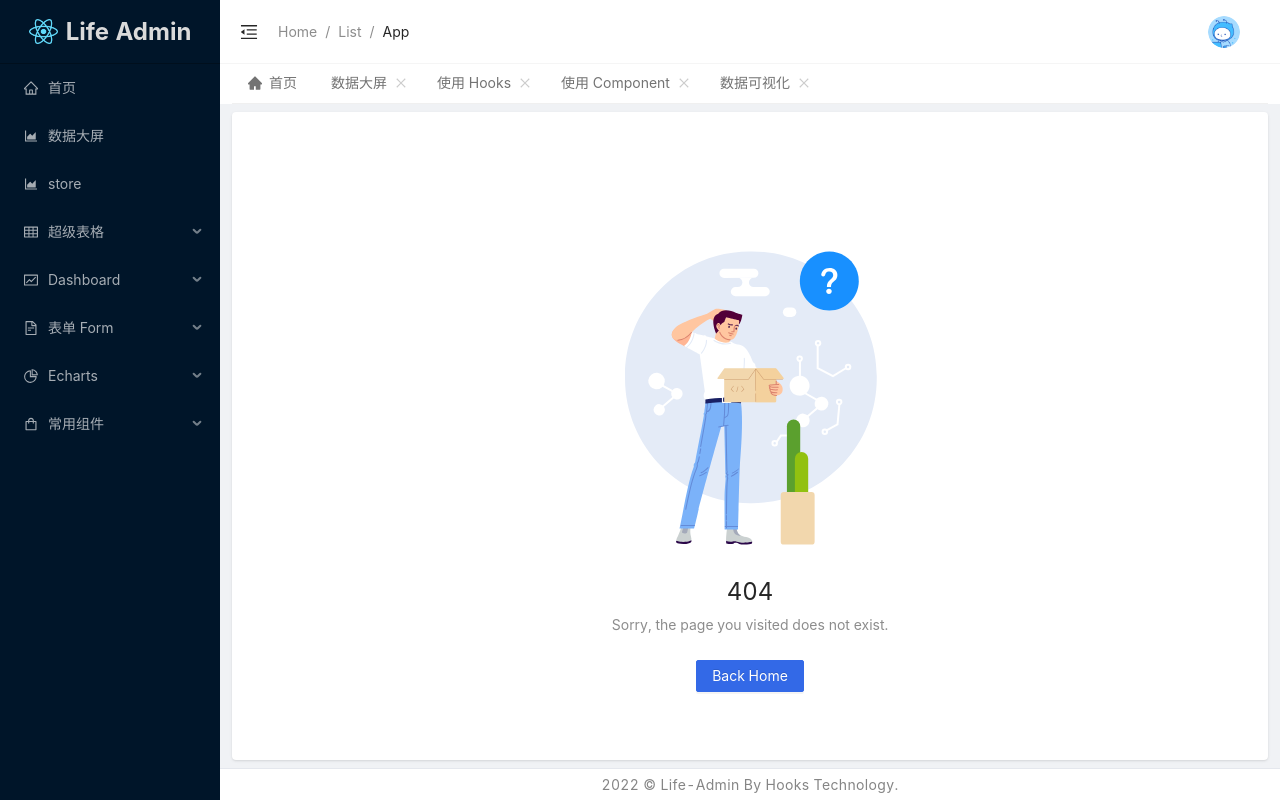
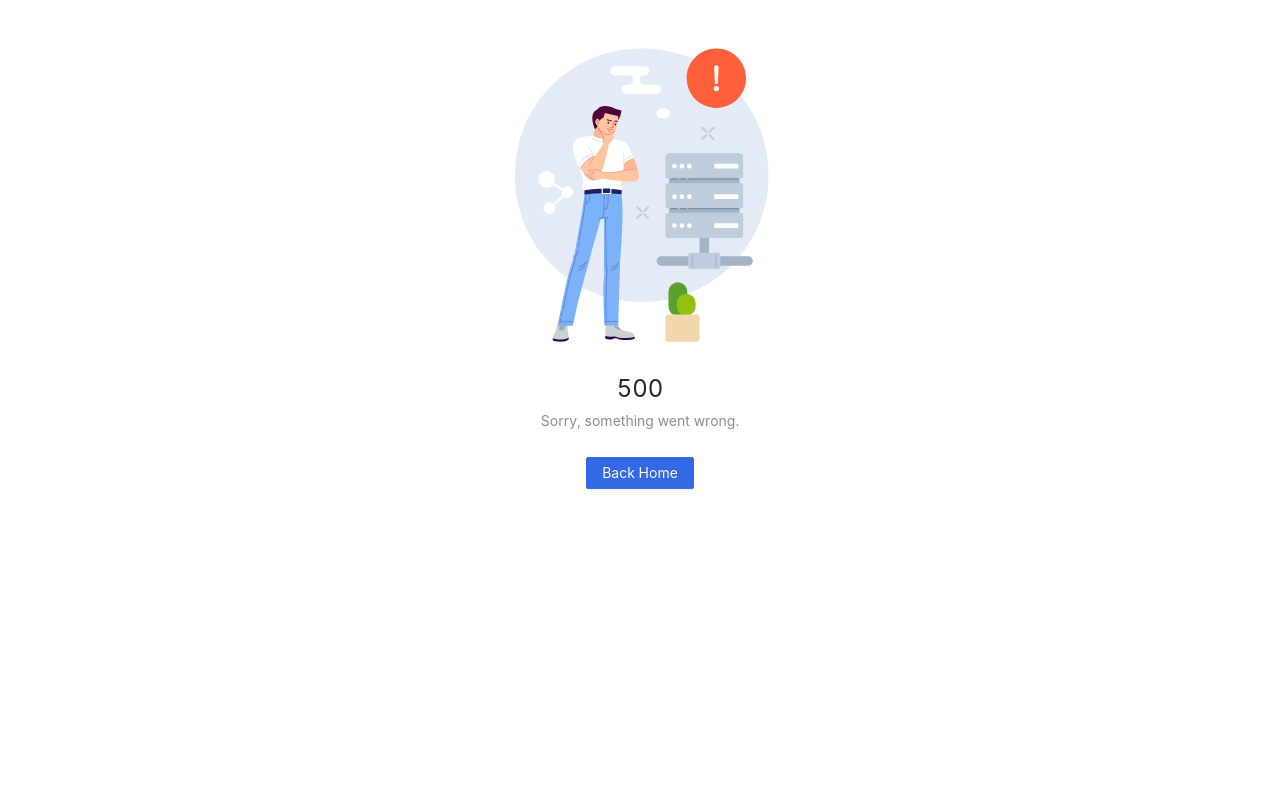
Before and after one commit to yxb94616/life-admin, a React (Vite) app: page /500 in a window 1280 px wide. Built offline with nearby package versions, Linux system fonts and the light colour scheme.

Commit message:
feat: 🚀 新增错误页面

```diff
--- a/src/views/error/403.tsx
+++ b/src/views/error/403.tsx
@@ -1,5 +1,24 @@
+import { useNavigate } from "react-router-dom";
+import { Button, Result } from "antd";
+
 const NotAuth = () => {
-	return <div>403</div>;
+	const navigate = useNavigate();
+	const goHome = () => {
+		navigate("/home");
+	};
+
+	return (
+		<Result
+			status="403"
+			title="403"
+			subTitle="Sorry, you are not authorized to access this page."
+			extra={
+				<Button type="primary" onClick={goHome}>
+					Back Home
+				</Button>
+			}
+		/>
+	);
 };
 
 export default NotAuth;
--- a/src/views/error/404.tsx
+++ b/src/views/error/404.tsx
@@ -3,6 +3,10 @@
 
 const NotFound = () => {
 	const navigate = useNavigate();
+	const goHome = () => {
+		navigate("/home");
+	};
+
 	return (
 		<Result
 			className="h-full flex flex-col items-center justify-center"
@@ -10,12 +14,7 @@
 			title="404"
 			subTitle="Sorry, the page you visited does not exist."
 			extra={
-				<Button
-					type="primary"
-					onClick={() => {
-						navigate("/home");
-					}}
-				>
+				<Button type="primary" onClick={goHome}>
 					Back Home
 				</Button>
 			}
--- a/src/views/error/500.tsx
+++ b/src/views/error/500.tsx
@@ -1,5 +1,24 @@
+import { useNavigate } from "react-router-dom";
+import { Button, Result } from "antd";
+
 const NotNetwork = () => {
-	return <div>500</div>;
+	const navigate = useNavigate();
+	const goHome = () => {
+		navigate("/home");
+	};
+
+	return (
+		<Result
+			status="500"
+			title="500"
+			subTitle="Sorry, something went wrong."
+			extra={
+				<Button type="primary" onClick={goHome}>
+					Back Home
+				</Button>
+			}
+		/>
+	);
 };
 
 export default NotNetwork;
```
Also changed, not shown: src/router/index.tsx (+8 -0 lines).
